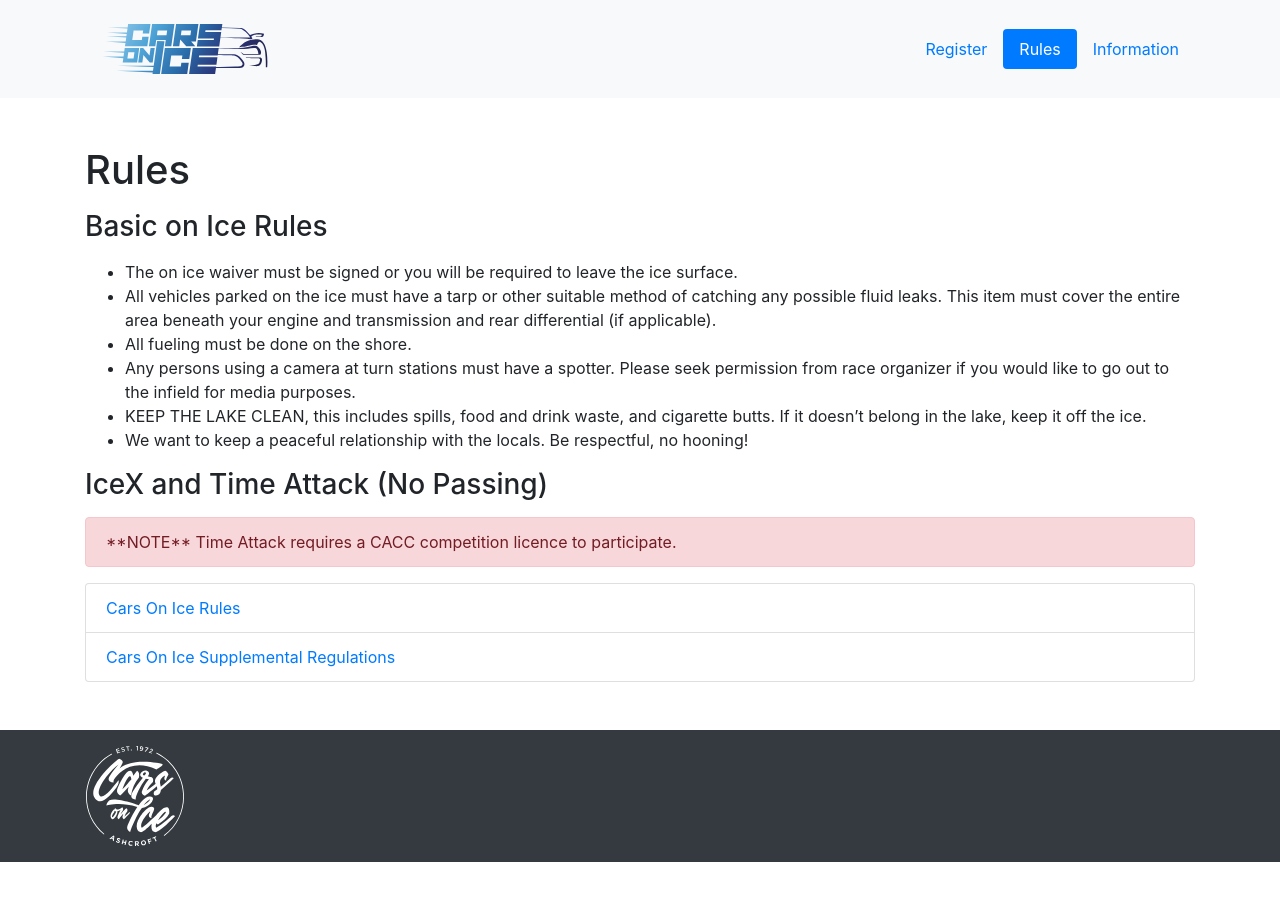
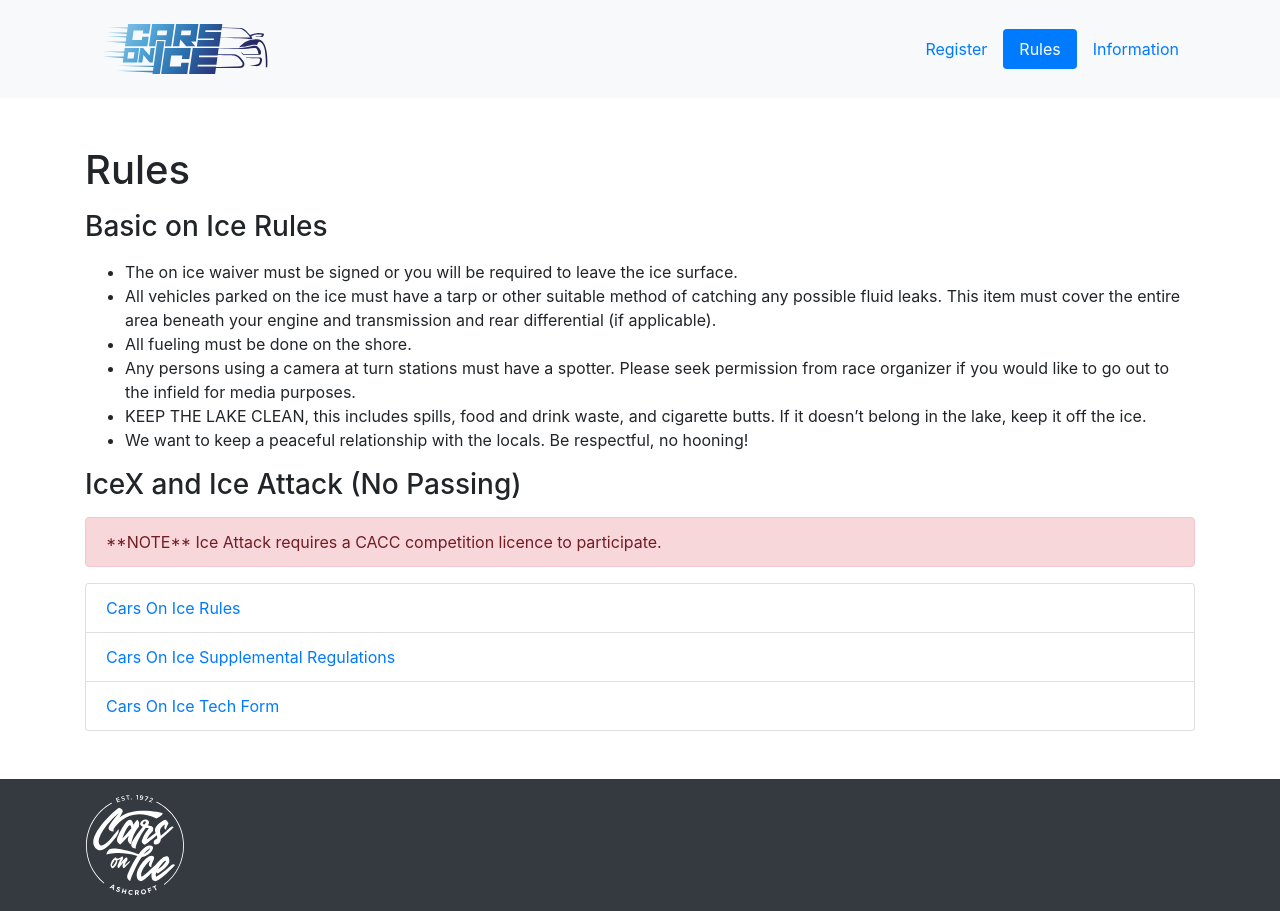
Before and after one commit to GaelenN/carsonice-static, a React (Create React App) app: page /rules in a window 1280 px wide. Before the commit the page ends 862 px from the top, so only its background shows below. Built offline with nearby package versions, Linux system fonts and the light colour scheme.

Commit message:
:add tech forms

```diff
--- a/src/pages/Rules.js
+++ b/src/pages/Rules.js
@@ -1,6 +1,7 @@
 import React, { Component } from "react";
 import rules from '../docs/2020-carsonice-rules.pdf';
 import supregs from '../docs/2020-carsonice-supreg.pdf';
+import techforms from '../docs/2020-carsonice-techform.pdf';
 
 class Contact extends Component {
   render() {
@@ -16,13 +17,14 @@
           <li>KEEP THE LAKE CLEAN, this includes spills, food and drink waste, and cigarette butts. If it doesn’t belong in the lake, keep it off the ice.</li>
           <li>We want to keep a peaceful relationship with the locals. Be respectful, no hooning!</li>
         </ul>
-        <h3 className="my-3">IceX and Time Attack (No Passing) </h3>
+        <h3 className="my-3">IceX and Ice Attack (No Passing) </h3>
         <div class="alert alert-danger" role="alert">
-        **NOTE** Time Attack requires a CACC competition licence to participate.
+        **NOTE** Ice Attack requires a CACC competition licence to participate.
         </div>
         <ul class="list-group">
           <li class="list-group-item"><a href={supregs} target="_blank" rel="noopener noreferrer">Cars On Ice Rules</a></li>
           <li class="list-group-item"><a href={rules} target="_blank" rel="noopener noreferrer">Cars On Ice Supplemental Regulations</a></li>
+          <li class="list-group-item"><a href={techforms} target="_blank" rel="noopener noreferrer">Cars On Ice Tech Form</a></li>
         </ul>
 
       </div>
```
